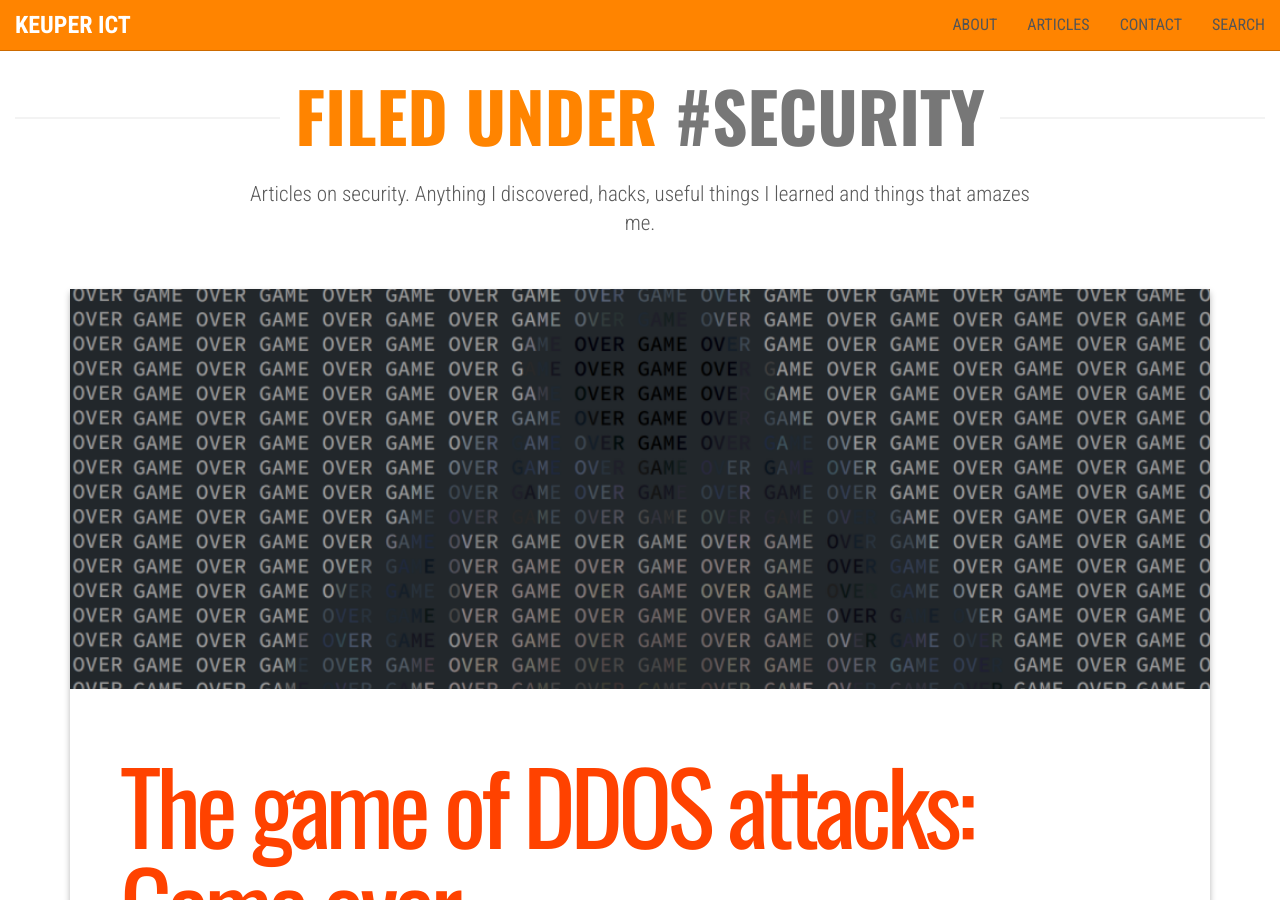
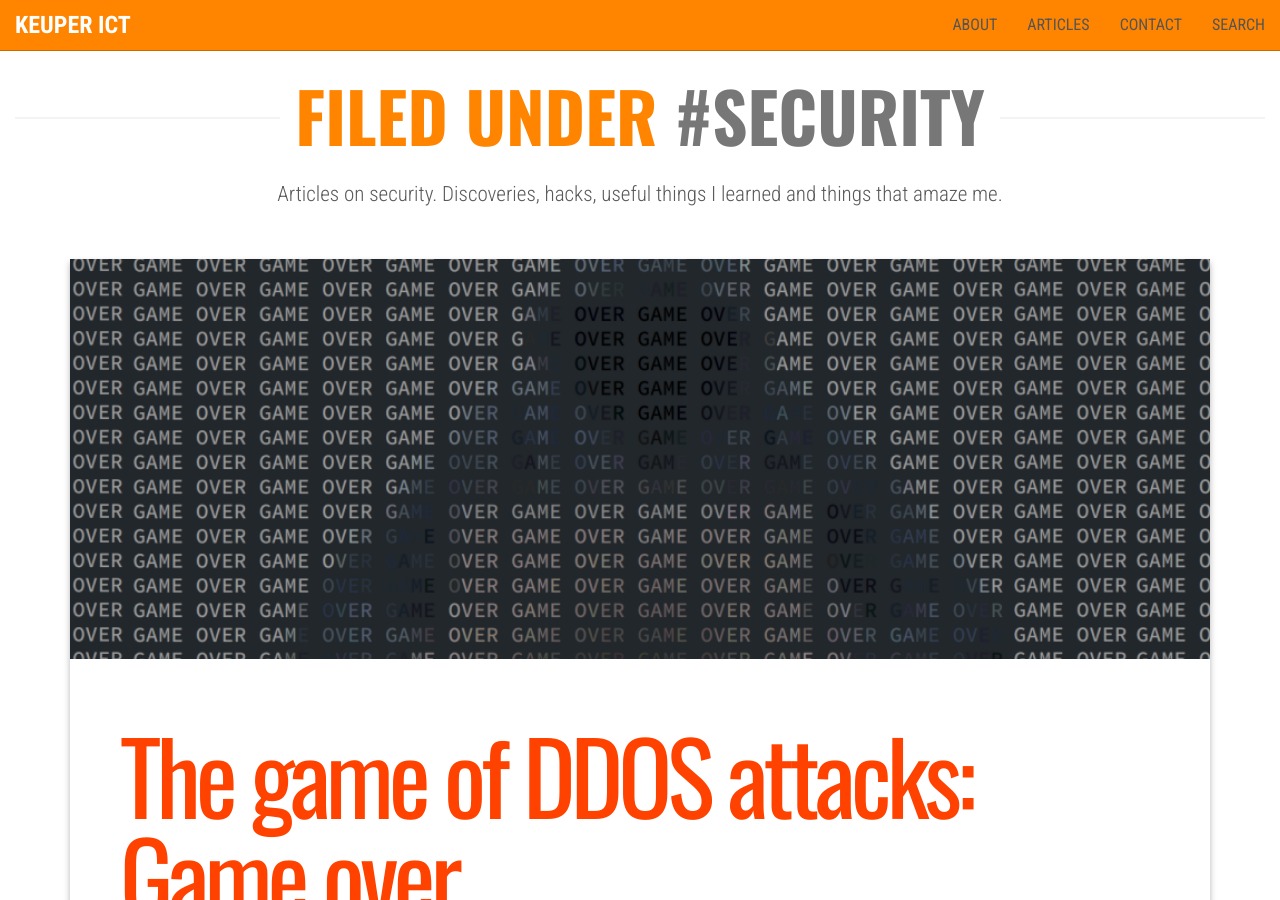
Before and after one commit to jkeuper/jkeuper.github.io, a Jekyll site: the page built from _category/security.md, in a window 1280 px wide and 900 px high. Built offline with Jekyll 4.4.1, drawn with Linux system fonts in a browser that asks for light colours; nearby versions of some CDN libraries.

Commit message:
Fixing descriptions of category page and open graph tags

```diff
--- a/_category/security.md
+++ b/_category/security.md
@@ -2,5 +2,5 @@
 tag: security
 permalink: /posts/security/
 image: /images/security.jpg
-description: 'Articles on security. Anything I discovered, hacks, useful things I learned and things that amazes me.'
+description: 'Articles on security. Discoveries, hacks, useful things I learned and things that amaze me.'
 ---
--- a/_includes/header.html
+++ b/_includes/header.html
@@ -31,10 +31,10 @@
     <meta property="article:published_time" content="{{ page.date | date_to_xmlschema }}">
     <meta property="article:author" content="{{site.baseurl}}/about/" />
     {% endif %}
-    {% if page.excerpt %}
+    {% if page.excerpt | strip_html | strip_newlines | strip | size > 2 %}
     <meta property="og:description" content="{{ page.excerpt | strip_html | strip_newlines | strip }}" />
     {% elsif page.description %}
-    <meta property="og:description" content="{{ page.description | strip_html | strip_newlines | strip}}" />
+    <meta property="og:description" content="{{ page.description | strip_html | strip_newlines | strip }}" />
     {% endif %}
     {% if page.categories %}
     {% for category in page.categories limit:1 %}
```
Also changed, not shown: _category/other.md (+1 -1 lines).
